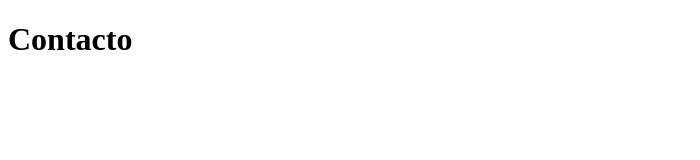
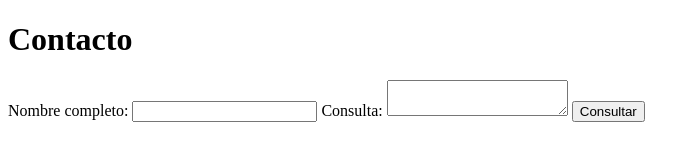
Before and after one commit to jdrjuan/sistema, a website: page contacto.html in a window 1280 px wide. Shown: the whole page, without its empty margins (0-700 px from the left). Drawn offline with Linux system fonts and the light colour scheme.

Commit message:
Agrega formulario de contacto en contacto.html

```diff
--- a/contacto.html
+++ b/contacto.html
@@ -7,6 +7,14 @@
 </head>
 <body>
     <h1>Contacto</h1>
+    <form action="/config.dev.js">
+        <label for="nombre-completo">Nombre completo:</label>
+        <input id="nombre-completo" name="nombre-completo">
 
+        <label for="consulta">Consulta:</label>
+        <textarea name="consulta" id="consulta"></textarea>
+
+        <button type="submit">Consultar</button>
+    </form>
 </body>
 </html>
```
